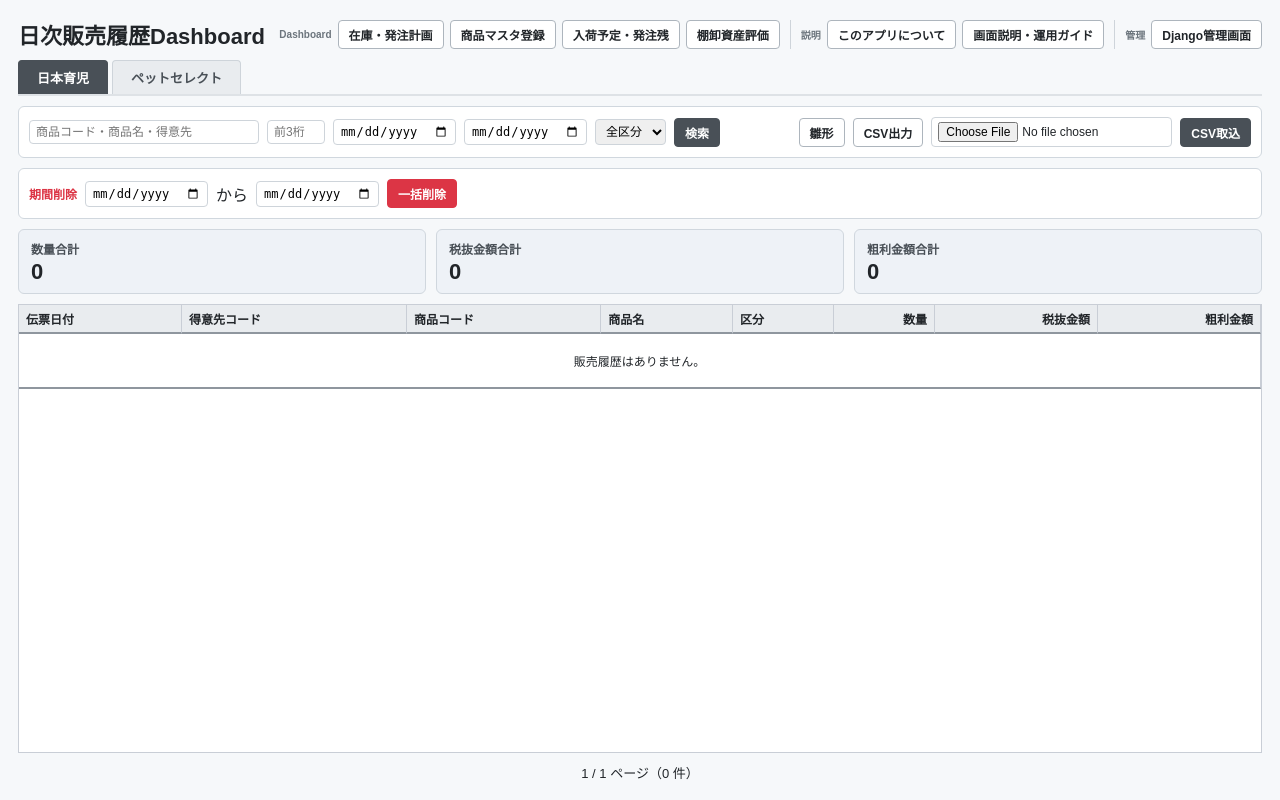
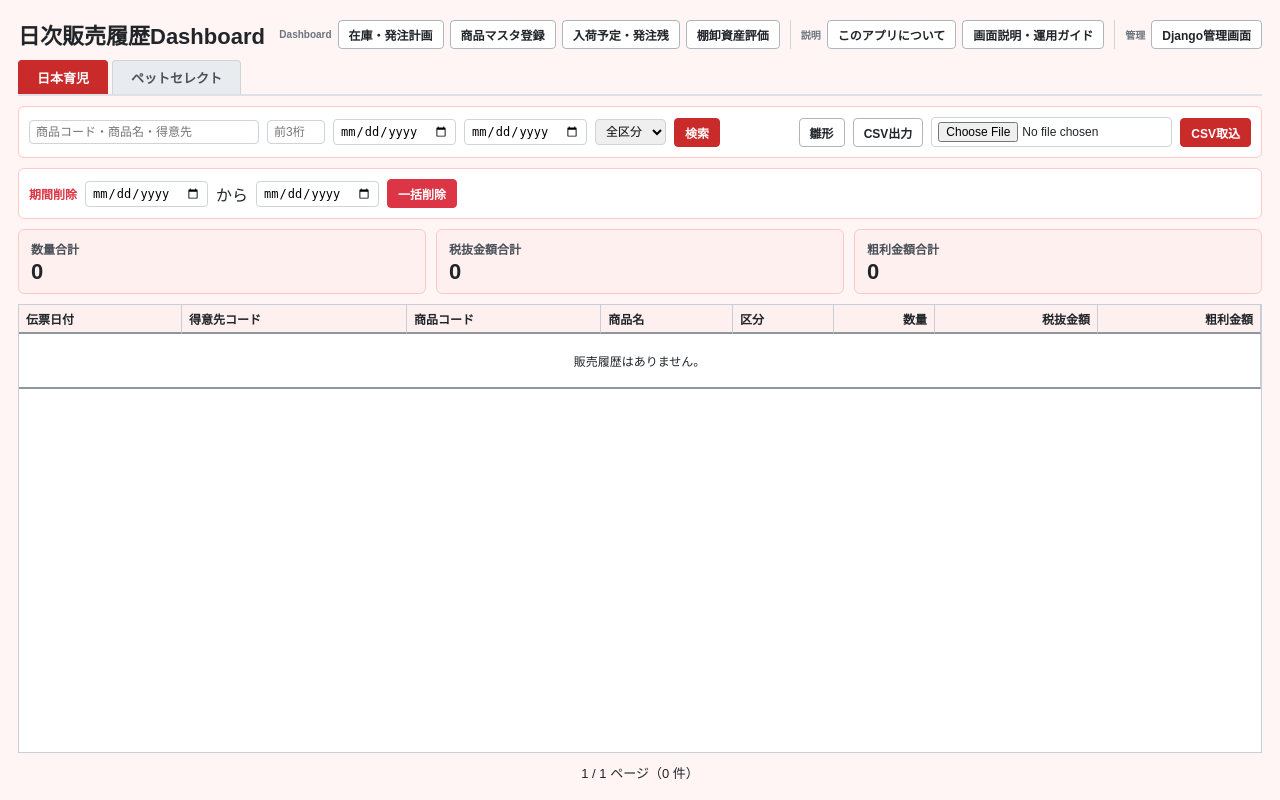
Before and after one commit to rohirino/ordering_plan, a Django app: page /sales-history/ in a window 1280 px wide. Run offline with Django 5.2, Linux system fonts and the light colour scheme; data that the repository does not hold is empty.

Commit message:
Update sales history dashboard theme colors

```diff
--- a/inventory/templates/inventory/sales_history_dashboard.html
+++ b/inventory/templates/inventory/sales_history_dashboard.html
@@ -5,8 +5,9 @@
     <meta charset="UTF-8">
     <title>日次販売履歴Dashboard</title>
     <style>
-        html, body { margin: 0; padding: 0; height: 100%; font-family: sans-serif; background: #f6f8fa; color: #212529; }
+        html, body { margin: 0; padding: 0; height: 100%; font-family: sans-serif; background: #fff5f5; color: #212529; }
         body { padding: 18px; box-sizing: border-box; display: flex; flex-direction: column; gap: 10px; }
+        body.company-select { background: #f5f9ff; }
         .header { display: flex; justify-content: space-between; align-items: center; gap: 12px; }
         h1 { margin: 0; font-size: 22px; }
         h2 { margin: 0 0 8px 0; font-size: 16px; }
@@ -15,12 +16,15 @@
         .nav-group:first-child { border-left: 0; padding-left: 0; }
         .nav-label { font-size: 10px; font-weight: bold; color: #6c757d; }
         .btn, button { border: 1px solid #adb5bd; background: #fff; color: #212529; padding: 5px 10px; border-radius: 4px; font-size: 12px; font-weight: bold; text-decoration: none; cursor: pointer; white-space: nowrap; }
-        .btn.primary, button.primary { background: #495057; border-color: #495057; color: #fff; }
+        .btn.primary, button.primary { background: #c92a2a; border-color: #c92a2a; color: #fff; }
+        body.company-select .btn.primary, body.company-select button.primary { background: #1864ab; border-color: #1864ab; }
         .btn.danger, button.danger { background: #dc3545; border-color: #dc3545; color: #fff; }
         .company-tabs { display: flex; gap: 4px; border-bottom: 2px solid #dee2e6; }
         .company-tab { padding: 7px 18px; border: 1px solid #ced4da; border-bottom: 0; background: #e9ecef; color: #495057; text-decoration: none; font-size: 13px; font-weight: bold; border-radius: 4px 4px 0 0; }
-        .company-tab.active { background: #495057; color: #fff; border-color: #495057; }
-        .panel { background: #fff; border: 1px solid #d0d7de; border-radius: 6px; padding: 10px; }
+        .company-tab.active { background: #c92a2a; color: #fff; border-color: #c92a2a; }
+        body.company-select .company-tab.active { background: #1864ab; border-color: #1864ab; }
+        .panel { background: #fff; border: 1px solid #ffc9c9; border-radius: 6px; padding: 10px; }
+        body.company-select .panel { border-color: #b8daff; }
         .toolbar { display: flex; justify-content: space-between; gap: 10px; align-items: center; flex-wrap: wrap; }
         .inline-form { display: flex; gap: 8px; align-items: center; flex-wrap: wrap; }
         input, select { border: 1px solid #ced4da; border-radius: 4px; padding: 4px 6px; font-size: 12px; box-sizing: border-box; }
@@ -36,20 +40,22 @@
         .import-log-summary { margin-top: 3px; font-weight: 700; }
         .import-log-row pre { margin: 5px 0 0; white-space: pre-wrap; font-size: 11px; color: #495057; }
         .kpis { display: grid; grid-template-columns: repeat(3, minmax(160px, 1fr)); gap: 10px; }
-        .kpi { background: #eef2f7; border: 1px solid #d0d7de; border-radius: 6px; padding: 10px 12px; }
+        .kpi { background: #fff0f0; border: 1px solid #ffc9c9; border-radius: 6px; padding: 10px 12px; }
+        body.company-select .kpi { background: #eaf4ff; border-color: #b8daff; }
         .kpi span { display: block; font-size: 12px; color: #495057; font-weight: bold; }
         .kpi strong { display: block; margin-top: 4px; font-size: 22px; line-height: 1; }
         .table-wrap { flex: 1; overflow: auto; background: #fff; border: 1px solid #c9ced6; }
         table { width: 100%; border-collapse: separate; border-spacing: 0; font-size: 12px; min-width: 1080px; }
         th, td { border-right: 1px solid #c9ced6; border-bottom: 2px solid #8f969e; padding: 5px 7px; text-align: left; vertical-align: middle; }
-        th { position: sticky; top: 0; z-index: 2; background: #e9ecef; font-weight: bold; }
+        th { position: sticky; top: 0; z-index: 2; background: #fff0f0; font-weight: bold; }
+        body.company-select th { background: #eaf4ff; }
         .code { font-weight: bold; color: #495057; white-space: nowrap; }
         .name { min-width: 280px; }
         .num { text-align: right; white-space: nowrap; font-variant-numeric: tabular-nums; }
         .pager { display: flex; justify-content: center; align-items: center; gap: 8px; font-size: 13px; }
     </style>
 </head>
-<body>
+<body class="{% if current_company == 'IKUJI' %}company-ikuji{% else %}company-select{% endif %}">
     <div class="header">
         <h1>日次販売履歴Dashboard</h1>
         <div class="nav">
```
